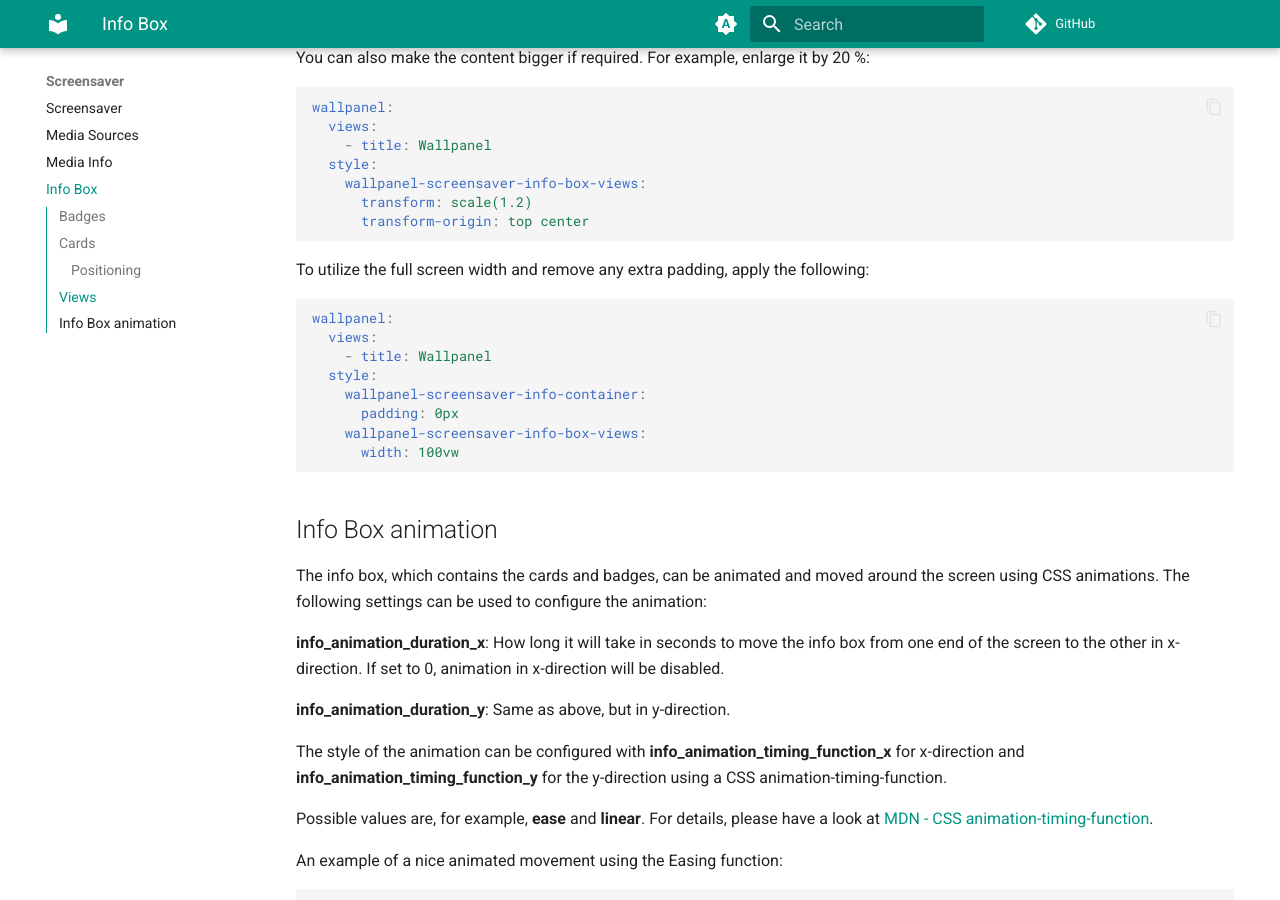
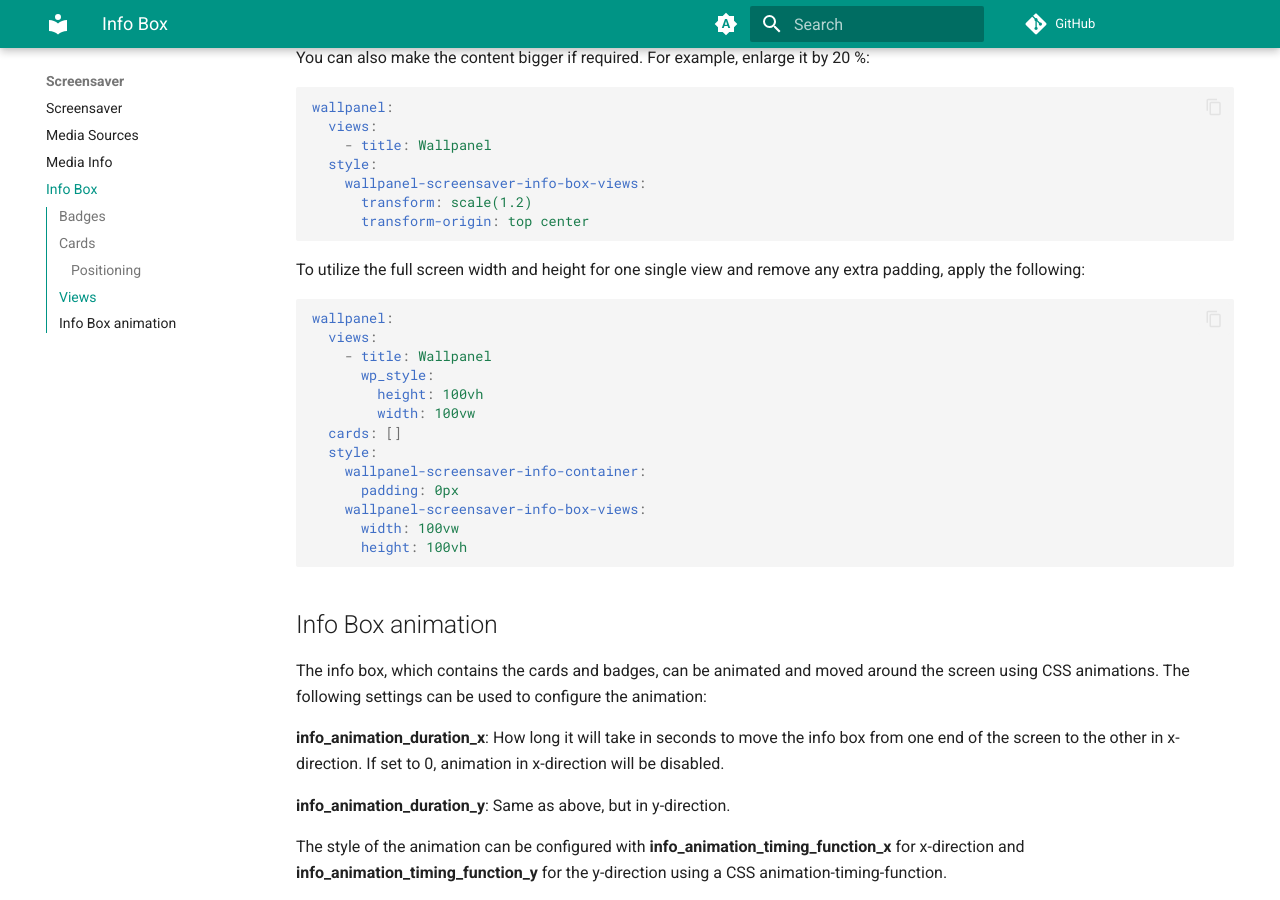
Before and after one commit to j-a-n/lovelace-wallpanel, an MkDocs documentation site: the page built from docs/info-box.md, in a window 1280 px wide and 900 px high, scrolled down 2347 px. Built offline with MkDocs 1.6.1 and Material for MkDocs 9.7.7, drawn with Linux system fonts in a browser that asks for light colours; comment, search, counter and statistics services are not loaded.

Commit message:
Update example

````diff
--- a/docs/info-box.md
+++ b/docs/info-box.md
@@ -109,16 +109,21 @@ wallpanel:
       transform-origin: top center
 ```
 
-To utilize the full screen width and remove any extra padding, apply the following:
+To utilize the full screen width and height for one single view and remove any extra padding, apply the following:
 ```yaml
 wallpanel:
   views:
     - title: Wallpanel
+      wp_style:
+        height: 100vh
+        width: 100vw
+  cards: []
   style:
     wallpanel-screensaver-info-container:
       padding: 0px
     wallpanel-screensaver-info-box-views:
       width: 100vw
+      height: 100vh
 ```
 
 
````
